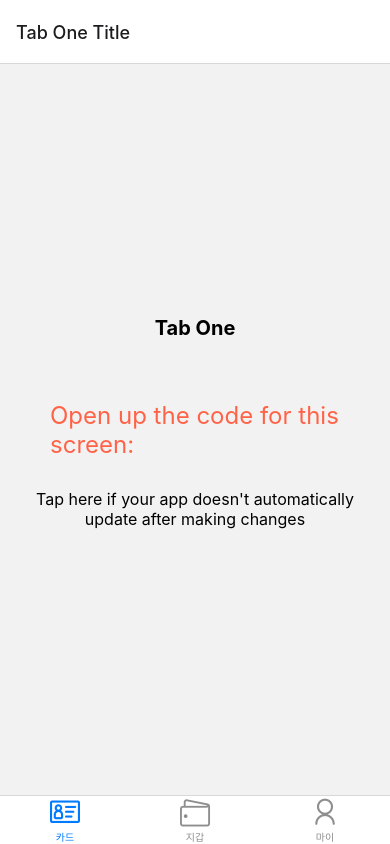
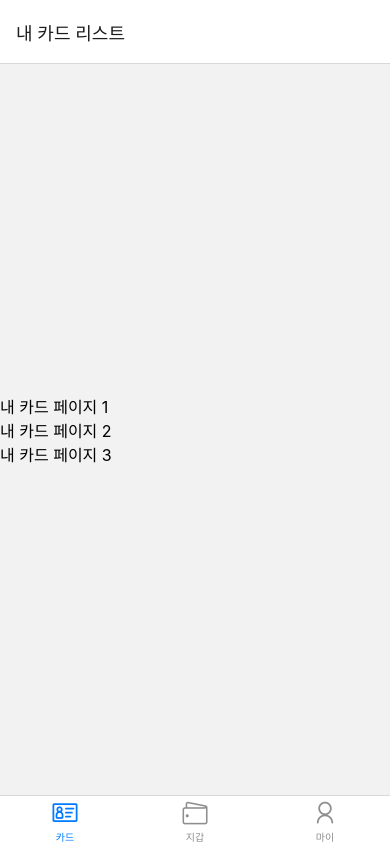
Before and after one commit to 2023-Attention-Hackerthon/Attention-FE, a React Native app: screen /MainStack in a window 390 px wide. Built offline with nearby package versions, Linux system fonts and the light colour scheme.

Commit message:
[BUN][FEAT/#11] feat create mycardtab pageroute (#13)
* bun add @react-navigation/native-stack

* create router page of MyCardTab

```diff
--- a/navigation/MainNavigator.tsx
+++ b/navigation/MainNavigator.tsx
@@ -4,9 +4,9 @@ import { AntDesign, SimpleLineIcons } from "@expo/vector-icons";
 import { createBottomTabNavigator } from "@react-navigation/bottom-tabs";
 import { createStackNavigator } from "@react-navigation/stack";
 
-import TabOneScreen from "../screens/TabOneScreen";
 import TabTwoScreen from "../screens/TabTwoScreen";
 import RoutePath from "./routePath";
+import MyCardTabNavigator from "./MyCardTabNavigator";
 
 const BottomTab = createBottomTabNavigator();
 
@@ -15,11 +15,11 @@ export default function MainNavigator() {
     <BottomTab.Navigator initialRouteName={RoutePath.MyCardTab}>
       <BottomTab.Screen
         name={RoutePath.MyCardTab}
-        component={TabOneNavigator}
+        component={MyCardTabNavigator}
         options={{
           tabBarLabelPosition: "below-icon",
           headerShown: false,
-          tabBarIcon: ({ color }) => <AntDesign size={30} name="idcard" color={color} />,
+          tabBarIcon: (props) => <AntDesign name="idcard" {...props} />,
         }}
       />
       <BottomTab.Screen
@@ -28,7 +28,7 @@ export default function MainNavigator() {
         options={{
           tabBarLabelPosition: "below-icon",
           headerShown: false,
-          tabBarIcon: ({ color }) => <SimpleLineIcons size={30} name="wallet" color={color} />,
+          tabBarIcon: (props) => <SimpleLineIcons name="wallet" {...props} />,
         }}
       />
       <BottomTab.Screen
@@ -37,7 +37,7 @@ export default function MainNavigator() {
         options={{
           tabBarLabelPosition: "below-icon",
           headerShown: false,
-          tabBarIcon: ({ color }) => <AntDesign size={30} name="user" color={color} />,
+          tabBarIcon: (props) => <AntDesign name="user" {...props} />,
         }}
       />
     </BottomTab.Navigator>
@@ -49,22 +49,17 @@ export default function MainNavigator() {
 
 // Each tab has its own navigation stack, you can read more about this pattern here:
 // https://reactnavigation.org/docs/tab-based-navigation#a-stack-navigator-for-each-tab
-const TabOneStack = createStackNavigator();
-
-function TabOneNavigator() {
-  return (
-    <TabOneStack.Navigator>
-      <TabOneStack.Screen name="TabOneScreen" component={TabOneScreen} options={{ headerTitle: "Tab One Title" }} />
-    </TabOneStack.Navigator>
-  );
-}
 
 const TabTwoStack = createStackNavigator();
 
 function TabTwoNavigator() {
   return (
     <TabTwoStack.Navigator>
-      <TabTwoStack.Screen name="TabTwoScreen" component={TabTwoScreen} options={{ headerTitle: "Tab Two Title" }} />
+      <TabTwoStack.Screen
+        name="TabTwoScreen"
+        component={TabTwoScreen}
+        options={{ headerTitle: "Tab Two Title" }}
+      />
     </TabTwoStack.Navigator>
   );
 }
--- /dev/null
+++ b/navigation/MyCardTabNavigator.tsx
@@ -0,0 +1,16 @@
+import React from "react";
+import { createNativeStackNavigator } from "@react-navigation/native-stack";
+import RoutePath from "./routePath";
+import MyCardDetailScreen from "../screens/MyCardDetailScreen";
+import MyCardsScreen from "../screens/MyCardsScreen";
+
+const NativeStack = createNativeStackNavigator();
+
+export default function MyCardTabNavigator() {
+  return (
+    <NativeStack.Navigator screenOptions={{ headerBackTitleVisible: false }}>
+      <NativeStack.Screen name={RoutePath.MyCardsScreen} component={MyCardsScreen} />
+      <NativeStack.Screen name={RoutePath.MyCardDetailScreen} component={MyCardDetailScreen} />
+    </NativeStack.Navigator>
+  );
+}
--- a/navigation/index.tsx
+++ b/navigation/index.tsx
@@ -24,7 +24,12 @@ function RootNavigator() {
   const { isAuthenticated } = useAppRepository();
 
   return (
-    <Stack.Navigator screenOptions={{ headerShown: false }} initialRouteName={isAuthenticated ? RoutePath.MainStack : RoutePath.LoginScreen}>
+    <Stack.Navigator
+      screenOptions={{
+        headerShown: false,
+      }}
+      initialRouteName={isAuthenticated ? RoutePath.MainStack : RoutePath.LoginScreen}
+    >
       {(() => {
         if (!isAuthenticated) {
           return (
@@ -38,7 +43,11 @@ function RootNavigator() {
         return (
           <>
             <Stack.Screen name={RoutePath.MainStack} component={MainNavigator} />
-            <Stack.Screen name={RoutePath.NotFoundScreen} component={NotFoundScreen} options={{ title: "Oops!" }} />
+            <Stack.Screen
+              name={RoutePath.NotFoundScreen}
+              component={NotFoundScreen}
+              options={{ title: "Oops!" }}
+            />
           </>
         );
       })()}
--- a/navigation/routePath.ts
+++ b/navigation/routePath.ts
@@ -1,9 +1,13 @@
 enum RoutePath {
-  MainStack = "MainPage",
+  MainStack = "MainStack",
 
   MyCardTab = "카드",
   WalletTab = "지갑",
   MyPageTab = "마이",
+
+  MyCardDetailStack = "MyCardDetailStack",
+  MyCardsScreen = "내 카드 리스트",
+  MyCardDetailScreen = "내 카드",
 
   LoginScreen = "LoginPage",
   NotFoundScreen = "NotFoundScreen",
--- a/package.json
+++ b/package.json
@@ -12,6 +12,7 @@
     "@react-native-community/masked-view": "^0.1.11",
     "@react-navigation/bottom-tabs": "^6.5.11",
     "@react-navigation/native": "^6.1.9",
+    "@react-navigation/native-stack": "^6.9.17",
     "@react-navigation/stack": "^6.3.20",
     "@tanstack/react-query": "^5.8.7",
     "@types/lodash": "^4.14.202",
--- /dev/null
+++ b/screens/MyCardDetailScreen.tsx
@@ -0,0 +1,24 @@
+import React from "react";
+import { View } from "react-native";
+import { NativeStackScreenProps } from "@react-navigation/native-stack";
+import Typography from "../components/common/Typography";
+import { Card } from "../types/Card";
+
+type ParamType = {
+  card: Card;
+};
+
+type DetailScreenProps = NativeStackScreenProps<ParamType, "card">;
+
+export default function MyCardDetailScreen({
+  // navigation: { setOptions },
+  route: { params },
+}: DetailScreenProps) {
+  const { id } = params;
+
+  return (
+    <View style={{ flex: 1, justifyContent: "center" }}>
+      <Typography>내 카드 {id} 디테일 페이지</Typography>
+    </View>
+  );
+}
--- /dev/null
+++ b/screens/MyCardsScreen.tsx
@@ -0,0 +1,32 @@
+import React from "react";
+import { View } from "react-native";
+import Typography from "../components/common/Typography";
+import { useNavigation } from "@react-navigation/native";
+import { TouchableOpacity } from "react-native-gesture-handler";
+import RoutePath from "../navigation/routePath";
+import { Card, CardList } from "../types/Card";
+
+export default function MyCardsScreen() {
+  const navigation = useNavigation();
+
+  const navigateDetailCardPage = (card: Card) => {
+    //@ts-ignore
+    navigation.navigate(RoutePath.MyCardDetailScreen, {
+      params: {
+        card,
+      },
+    });
+  };
+
+  const mockCards: CardList = [{ id: 1 }, { id: 2 }, { id: 3 }];
+
+  return (
+    <View style={{ flex: 1, justifyContent: "center" }}>
+      {mockCards.map(({ id }) => (
+        <TouchableOpacity onPress={() => navigateDetailCardPage(card)} key={id}>
+          <Typography>내 카드 페이지 {id}</Typography>
+        </TouchableOpacity>
+      ))}
+    </View>
+  );
+}
--- /dev/null
+++ b/types/Card.ts
@@ -0,0 +1,2 @@
+export type Card = { id: number };
+export type CardList = Card[];
```
